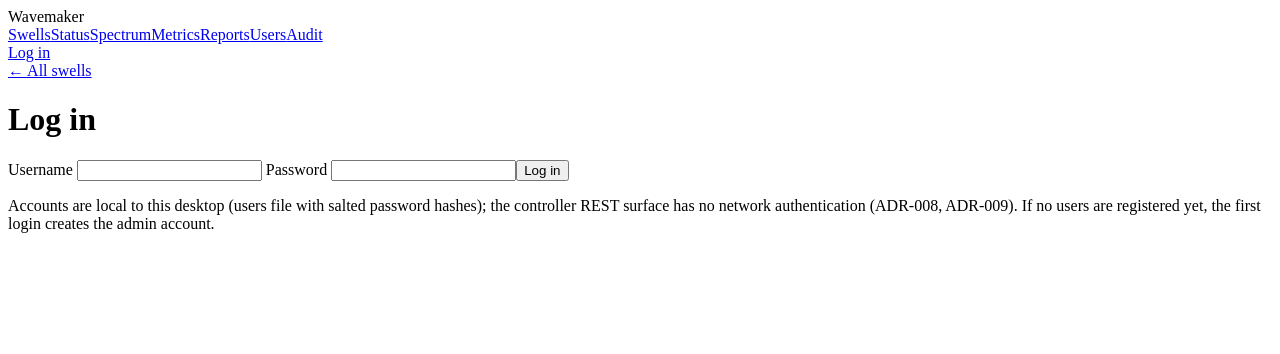
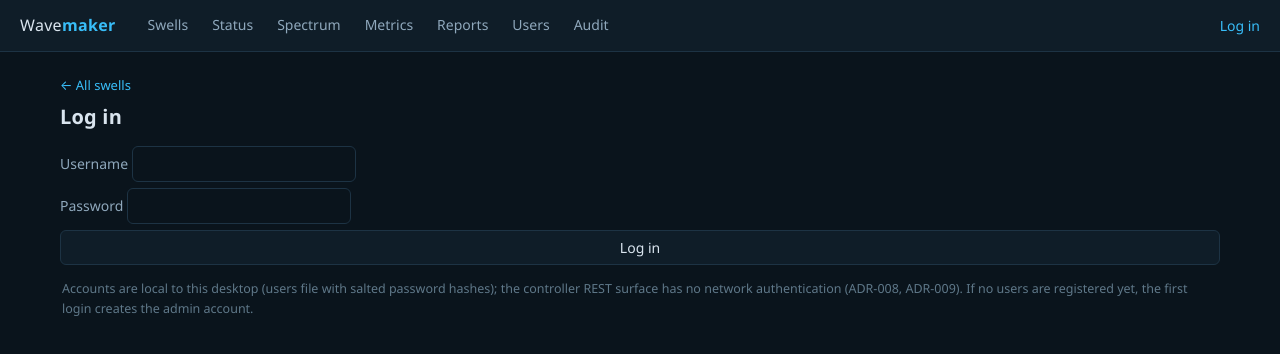
Before and after one commit to cuihairu/wavemaker, a Vue app in the folder desktop/web/: page /login in a window 1280 px wide. Shown: the top 354 px of the page. Built offline with nearby package versions, Linux system fonts and the light colour scheme; no server answers.

Commit message:
feat: dark shell with global theme styles

```diff
--- a/desktop/web/index.html
+++ b/desktop/web/index.html
@@ -3,6 +3,8 @@
   <head>
     <meta charset="UTF-8" />
     <meta name="viewport" content="width=device-width, initial-scale=1.0" />
+    <meta name="color-scheme" content="dark" />
+    <meta name="theme-color" content="#0a141c" />
     <title>Wavemaker</title>
   </head>
   <body>
--- a/desktop/web/src/App.vue
+++ b/desktop/web/src/App.vue
@@ -29,8 +29,8 @@ async function onLogout() {
 
 <template>
   <div class="app">
-    <header>
-      <span class="brand">Wavemaker</span>
+    <header class="topnav">
+      <span class="brand">Wave<b>maker</b></span>
       <nav>
         <RouterLink to="/">Swells</RouterLink>
         <RouterLink to="/status">Status</RouterLink>
--- a/desktop/web/src/main.js
+++ b/desktop/web/src/main.js
@@ -1,5 +1,6 @@
 import { createApp } from 'vue'
 import App from './App.vue'
 import { createAppRouter } from './router.js'
+import './styles/main.css'
 
 createApp(App).use(createAppRouter()).mount('#app')
--- /dev/null
+++ b/desktop/web/src/styles/main.css
@@ -0,0 +1,346 @@
+/*
+ * Wavemaker web shell — "Waveform Status Band" theme.
+ * Tokens follow the direction contract (docs/design/swells-redesign-contract.md):
+ * dark workbench base, sea colors reserved for the band and waveform marks,
+ * status colors carry state semantics only. Dark single theme this round.
+ */
+
+:root {
+  /* own-world base */
+  --ground: #0a141c;
+  --panel: #0f1d28;
+  --line: #1d3344;
+  /* ink (not fixed by the contract; chosen for contrast on --ground) */
+  --ink: #d9e4ee;
+  --ink-dim: #8fa8bc;
+  --ink-faint: #5f7889;
+  /* sea colors: band + waveform marks only */
+  --sea-deep: #0b2239;
+  --sea-mid: #134e6f;
+  --sea-surface: #1b7f9e;
+  /* accent: cursor / links / selection */
+  --accent: #38bdf8;
+  /* status: semantics only, never decoration */
+  --ok: #34d399;
+  --warn: #fbbf24;
+  --crit: #f87171;
+
+  --header-h: 52px;
+  --radius: 8px;
+}
+
+* {
+  box-sizing: border-box;
+}
+
+html {
+  color-scheme: dark;
+}
+
+body {
+  margin: 0;
+  background: var(--ground);
+  color: var(--ink);
+  font-family: 'Segoe UI', system-ui, -apple-system, sans-serif;
+  font-size: 14px;
+  line-height: 1.55;
+}
+
+/* keyboard reachability: visible accent ring, never removed */
+:focus-visible {
+  outline: 2px solid var(--accent);
+  outline-offset: 2px;
+  border-radius: 2px;
+}
+
+@media (prefers-reduced-motion: reduce) {
+  *,
+  *::before,
+  *::after {
+    animation-duration: 0.01ms !important;
+    animation-iteration-count: 1 !important;
+    transition-duration: 0.01ms !important;
+  }
+}
+
+a {
+  color: var(--accent);
+  text-decoration: none;
+}
+
+a:hover {
+  text-decoration: underline;
+}
+
+h1 {
+  font-size: 20px;
+  font-weight: 600;
+  margin: 0 0 14px;
+  letter-spacing: 0.01em;
+}
+
+h2 {
+  font-size: 13px;
+  font-weight: 600;
+  text-transform: uppercase;
+  letter-spacing: 0.08em;
+  color: var(--ink-dim);
+  margin: 26px 0 10px;
+}
+
+/* ---------- top navigation shell ---------- */
+
+.topnav {
+  position: sticky;
+  top: 0;
+  z-index: 10;
+  display: flex;
+  align-items: center;
+  gap: 22px;
+  height: var(--header-h);
+  padding: 0 20px;
+  background: var(--panel);
+  border-bottom: 1px solid var(--line);
+}
+
+.brand {
+  font-size: 16px;
+  font-weight: 400;
+  letter-spacing: 0.02em;
+  color: var(--ink);
+  white-space: nowrap;
+}
+
+.brand b {
+  font-weight: 700;
+  color: var(--accent);
+}
+
+.topnav nav {
+  display: flex;
+  gap: 4px;
+  flex: 1;
+  min-width: 0;
+  overflow-x: auto;
+}
+
+.topnav nav a {
+  display: flex;
+  align-items: center;
+  height: var(--header-h);
+  padding: 0 10px;
+  color: var(--ink-dim);
+  border-bottom: 2px solid transparent;
+  white-space: nowrap;
+}
+
+.topnav nav a:hover {
+  color: var(--ink);
+  text-decoration: none;
+}
+
+/* selected nav item: accent underline */
+.topnav nav a.router-link-active {
+  color: var(--ink);
+  border-bottom-color: var(--accent);
+}
+
+.session-box {
+  display: flex;
+  align-items: center;
+  gap: 10px;
+  color: var(--ink-dim);
+  white-space: nowrap;
+}
+
+/* ---------- page scaffold ---------- */
+
+main {
+  max-width: 1200px;
+  margin: 0 auto;
+  padding: 22px 20px 48px;
+}
+
+main > a {
+  display: inline-block;
+  margin-bottom: 6px;
+  font-size: 13px;
+}
+
+/* ---------- tables ---------- */
+
+table {
+  width: 100%;
+  border-collapse: collapse;
+  background: var(--panel);
+  border: 1px solid var(--line);
+  border-radius: var(--radius);
+  overflow: hidden;
+}
+
+th,
+td {
+  padding: 9px 12px;
+  text-align: left;
+  border-bottom: 1px solid var(--line);
+}
+
+thead th {
+  font-size: 11px;
+  font-weight: 600;
+  text-transform: uppercase;
+  letter-spacing: 0.07em;
+  color: var(--ink-dim);
+  background: var(--ground);
+}
+
+tbody tr:last-child td {
+  border-bottom: none;
+}
+
+tbody tr:hover td {
+  background: rgba(56, 189, 248, 0.05);
+}
+
+td,
+th {
+  vertical-align: middle;
+}
+
+.num {
+  font-variant-numeric: tabular-nums;
+  text-align: right;
+}
+
+/* ---------- controls ---------- */
+
+button {
+  font: inherit;
+  color: var(--ink);
+  background: var(--panel);
+  border: 1px solid var(--line);
+  border-radius: 6px;
+  padding: 6px 14px;
+  cursor: pointer;
+}
+
+button:hover:not(:disabled) {
+  border-color: var(--accent);
+  color: var(--accent);
+}
+
+button:disabled {
+  opacity: 0.5;
+  cursor: not-allowed;
+}
+
+input,
+select,
+textarea {
+  font: inherit;
+  color: var(--ink);
+  background: var(--ground);
+  border: 1px solid var(--line);
+  border-radius: 6px;
+  padding: 6px 10px;
+}
+
+input:focus,
+select:focus,
+textarea:focus {
+  border-color: var(--accent);
+  outline: none;
+}
+
+label {
+  color: var(--ink-dim);
+}
+
+form p {
+  display: flex;
+  flex-direction: column;
+  gap: 6px;
+  margin: 0 0 14px;
+}
+
+/* ---------- status & honesty vocabulary (existing classes) ---------- */
+
+.error {
+  background: rgba(248, 113, 113, 0.08);
+  border: 1px solid rgba(248, 113, 113, 0.4);
+  border-radius: var(--radius);
+  color: var(--crit);
+  padding: 12px 14px;
+}
+
+.error-card {
+  display: flex;
+  align-items: center;
+  justify-content: space-between;
+  gap: 14px;
+}
+
+.ok {
+  color: var(--ok);
+}
+
+.muted {
+  color: var(--ink-dim);
+}
+
+.unwired {
+  color: var(--ink-faint);
+  font-style: italic;
+}
+
+.unwired-note {
+  color: var(--ink-faint);
+  font-size: 12.5px;
+  margin: 10px 2px 0;
+}
+
+.issue-error {
+  color: var(--crit);
+  font-weight: 600;
+}
+
+.issue-warning {
+  color: var(--warn);
+  font-weight: 600;
+}
+
+/* ---------- state pills ---------- */
+
+.pill {
+  display: inline-block;
+  padding: 2px 10px;
+  border-radius: 999px;
+  font-size: 11.5px;
+  font-weight: 600;
+  letter-spacing: 0.04em;
+  border: 1px solid;
+}
+
+.pill--ok {
+  color: var(--ok);
+  border-color: rgba(52, 211, 153, 0.45);
+  background: rgba(52, 211, 153, 0.08);
+}
+
+.pill--warn {
+  color: var(--warn);
+  border-color: rgba(251, 191, 36, 0.45);
+  background: rgba(251, 191, 36, 0.08);
+}
+
+.pill--crit {
+  color: var(--crit);
+  border-color: rgba(248, 113, 113, 0.45);
+  background: rgba(248, 113, 113, 0.08);
+}
+
+.pill--neutral {
+  color: var(--ink-dim);
+  border-color: var(--line);
+  background: rgba(29, 51, 68, 0.35);
+}
```
